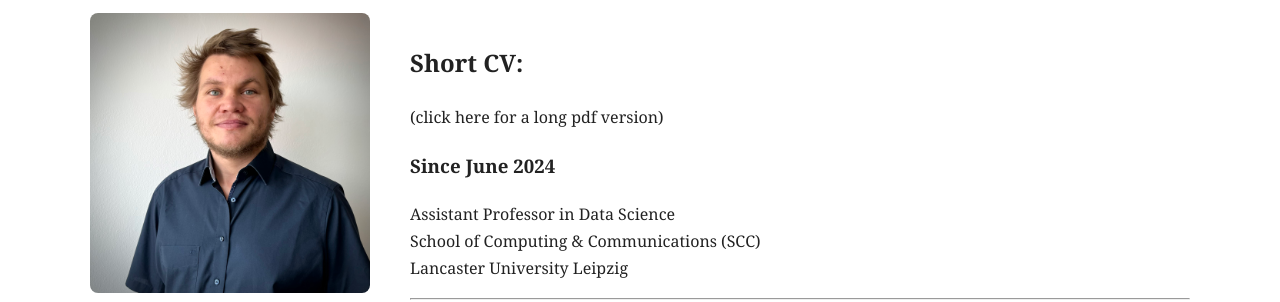
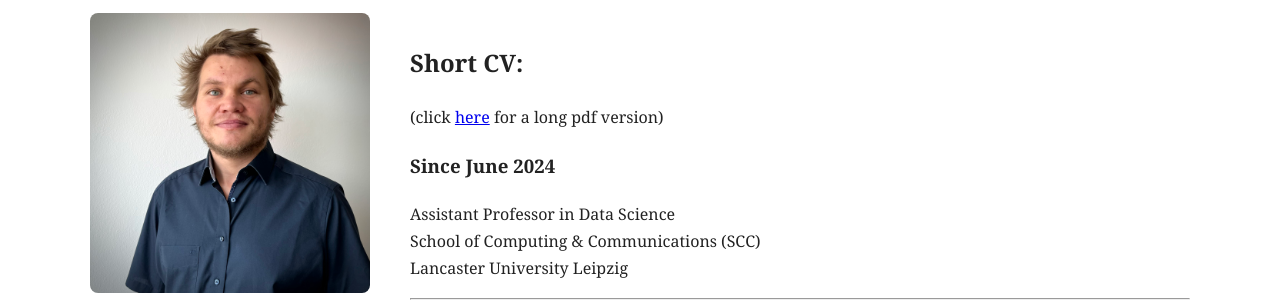
Before and after one commit to jansenc/jansenc.github.io, a Jekyll site: the page built from cv/index.md, in a window 1280 px wide. Shown: the part 144-446 px from the top of the page. Built offline with Jekyll 4.4.1, drawn with Linux system fonts in a browser that asks for light colours; part of the change alters nothing that is shown.

```diff
--- a/cv/index.md
+++ b/cv/index.md
@@ -5,7 +5,7 @@ permalink: /cv/
 ---
 
 <h2>Short CV:</h2>
-(click here for a long pdf version)
+(click <a href="/assets/cv_cj.pdf">here</a> for a long pdf version)
 
 <div class="cv-entry">
   <h3>Since June 2024</h3>
```
